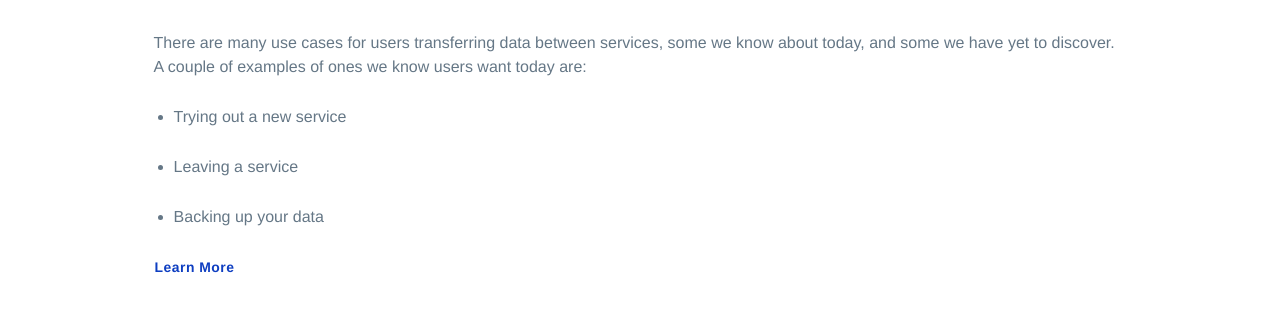
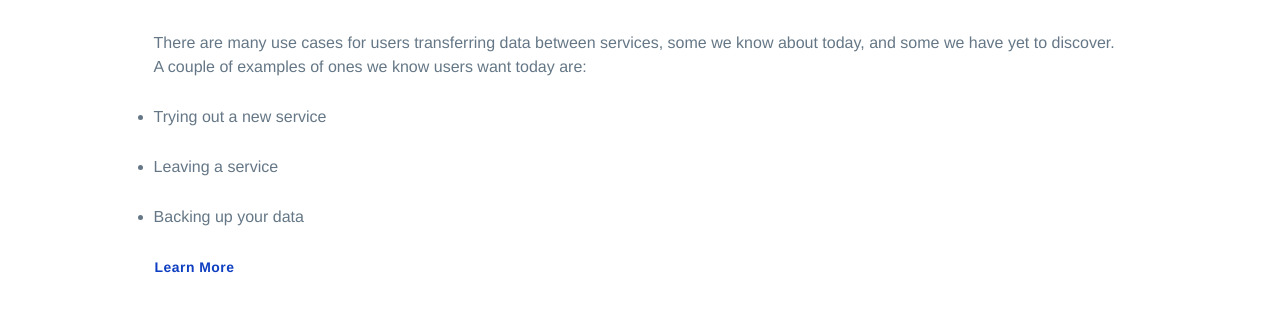
Before and after one commit to holachuy/staging-dtp, a Jekyll site: the page built from index.md, in a window 1280 px wide and 1400 px high, scrolled down 1496 px. Shown: the part 150-465 px from the top of the window. Built offline with Jekyll 4.4.1, drawn with Linux system fonts in a browser that asks for light colours; our own code applies the rules of GitHub Pages for plain Markdown files.

Commit message:
Update style.scss

```diff
--- a/assets/css/style.scss
+++ b/assets/css/style.scss
@@ -112,10 +112,6 @@ p, li {
     padding-top: 10px;
 }
 
-ul {
-    margin-left: 20px;
-}
-
 a {
  	color: #0e3ec1;
     text-decoration: none;
```
